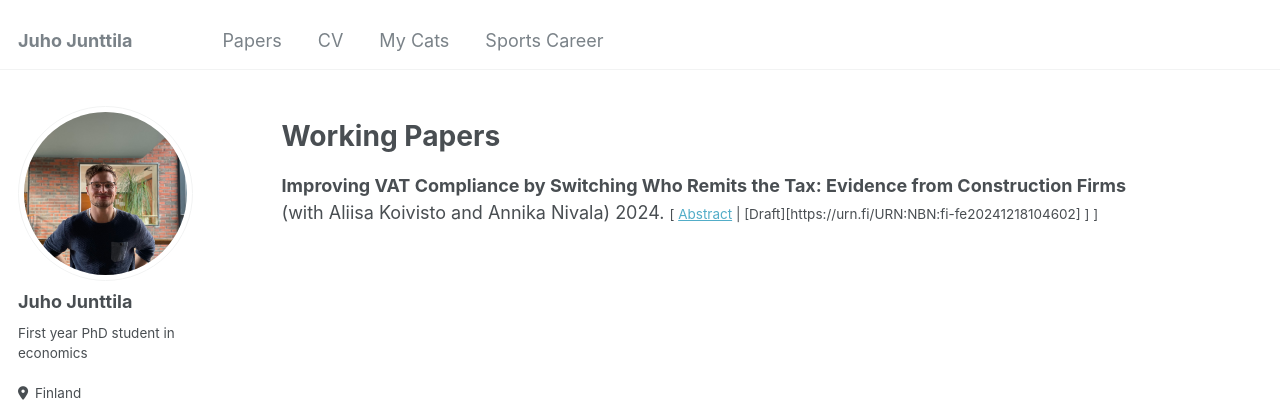
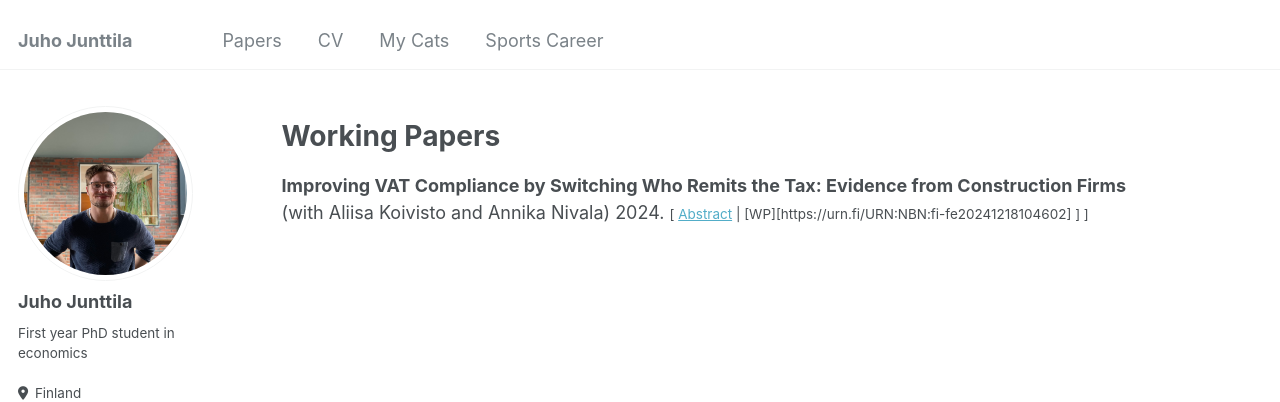
Before and after one commit to Juho-Junttila/Juho-Junttila.github.io, a Jekyll site: the page built from _pages/publications.md, in a window 1280 px wide. Shown: the top 402 px of the page. Built offline with Jekyll 4.4.1, drawn with Linux system fonts in a browser that asks for light colours.

Commit message:
Update publications.md

```diff
--- a/_pages/publications.md
+++ b/_pages/publications.md
@@ -18,7 +18,7 @@ height="0" width="0" style="display:none;visibility:hidden"></iframe></noscript>
 
 **Improving VAT Compliance by Switching Who Remits the Tax: Evidence from Construction Firms**  <br/>
 (with Aliisa Koivisto and Annika Nivala)  2024.
-<small>[ <a href="#/" onclick="visib('RCM')">Abstract</a> | [Draft][https://urn.fi/URN:NBN:fi-fe20241218104602] ] ]</small>
+<small>[ <a href="#/" onclick="visib('RCM')">Abstract</a> | [WP][https://urn.fi/URN:NBN:fi-fe20241218104602] ] ]</small>
 
 <div id="RCM" style="display: none; text-align: justify; line-height: 1.2" ><small>
 
```
